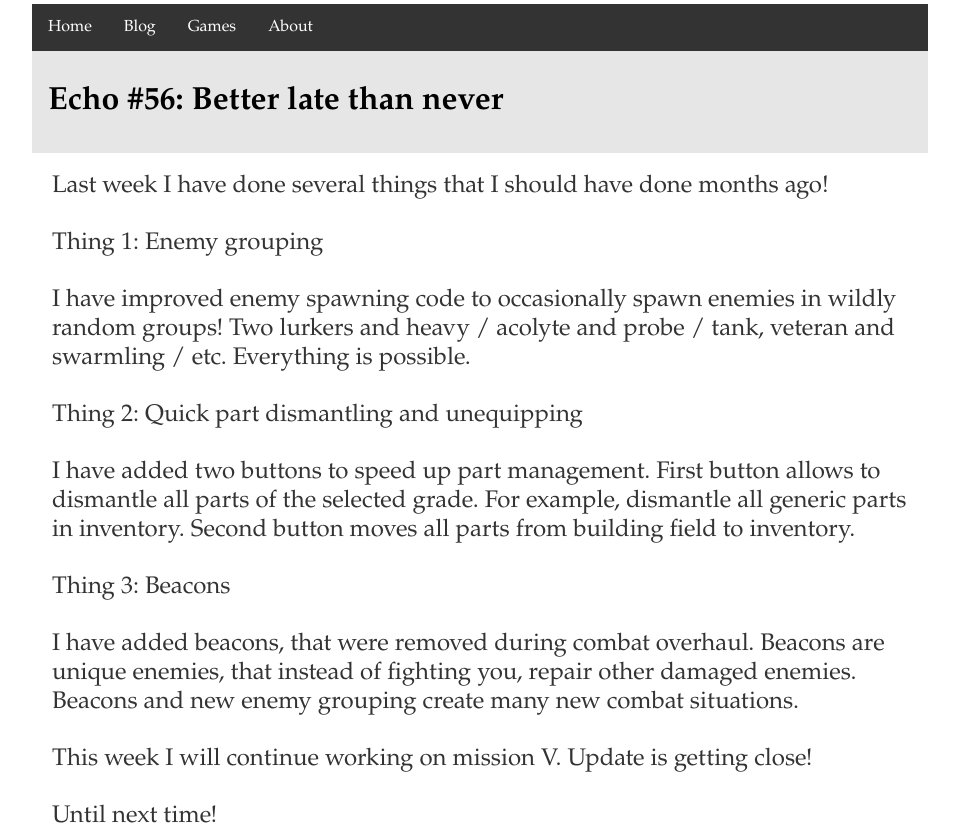
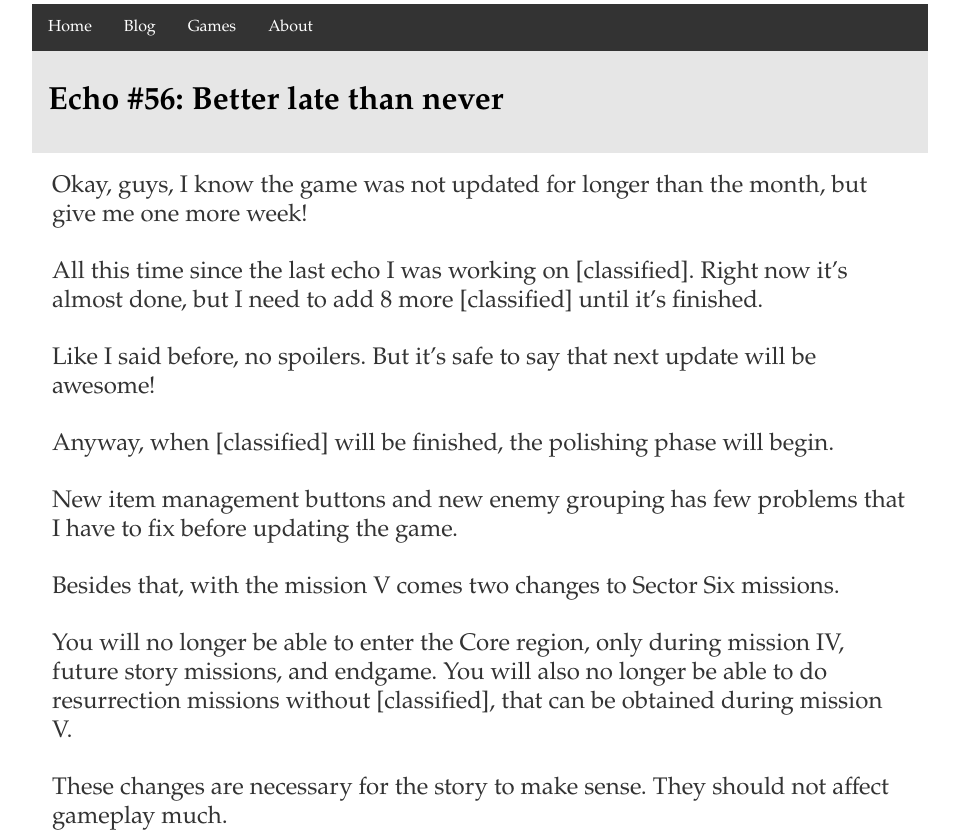
Before and after one commit to Phoebe3663/Zuurix.github.io, a Jekyll site: the page built from _posts/2016-11-22-better-late-than-never.md, in a window 1280 px wide and 1400 px high. Shown: the part 308-1140 px from the top of the window, without its empty margins (160-1119 px from the left). Built offline with Jekyll 4.4.1, drawn with Linux system fonts in a browser that asks for light colours; comment, search, counter and statistics services are not loaded; some of the changed text lies outside the part shown; grey boxes are pictures that could not be loaded.

Commit message:
Update 2016-11-22-better-late-than-never.md

```diff
--- a/_posts/2016-11-22-better-late-than-never.md
+++ b/_posts/2016-11-22-better-late-than-never.md
@@ -4,30 +4,25 @@ title: "Echo #56: Better late than never"
 date: 2016-11-22
 ---
 
-Last week I have done several things that I should have done months ago!
+Okay, guys, I know the game was not updated for longer than the month, but give me one more week!
 
-Thing 1: Enemy grouping
+All this time since the last echo I was working on [classified]. Right now it’s almost done, but I need to add 8 more [classified] until it’s finished.
 
-I have improved enemy spawning code to occasionally spawn enemies in wildly random groups!
-Two lurkers and heavy / acolyte and probe / tank, veteran and swarmling / etc.
-Everything is possible.
+Like I said before, no spoilers. But it's safe to say that next update will be awesome!
 
-Thing 2: Quick part dismantling and unequipping
+Anyway, when [classified] will be finished, the polishing phase will begin.
 
-I have added two buttons to speed up part management.
-First button allows to dismantle all parts of the selected grade. For example, dismantle all generic parts in inventory.
-Second button moves all parts from building field to inventory.
+New item management buttons and new enemy grouping has few problems that I have to fix before updating the game.
 
-Thing 3: Beacons
+Besides that, with the mission V comes two changes to Sector Six missions.
 
-I have added beacons, that were removed during combat overhaul.
-Beacons are unique enemies, that instead of fighting you, repair other damaged enemies.
-Beacons and new enemy grouping create many new combat situations.
+You will no longer be able to enter the Core region, only during mission IV, future story missions, and endgame. You will also no longer be able to do resurrection missions without [classified], that can be obtained during mission V.
 
-This week I will continue working on mission V.
-Update is getting close!
+These changes are necessary for the story to make sense. They should not affect gameplay much.
 
-Until next time!
+I should manage to do all this new week and update game on weekend.
+
+Wish me luck!
 
 ![](http://i.imgur.com/bBcQ7Zh.png)
 
```
